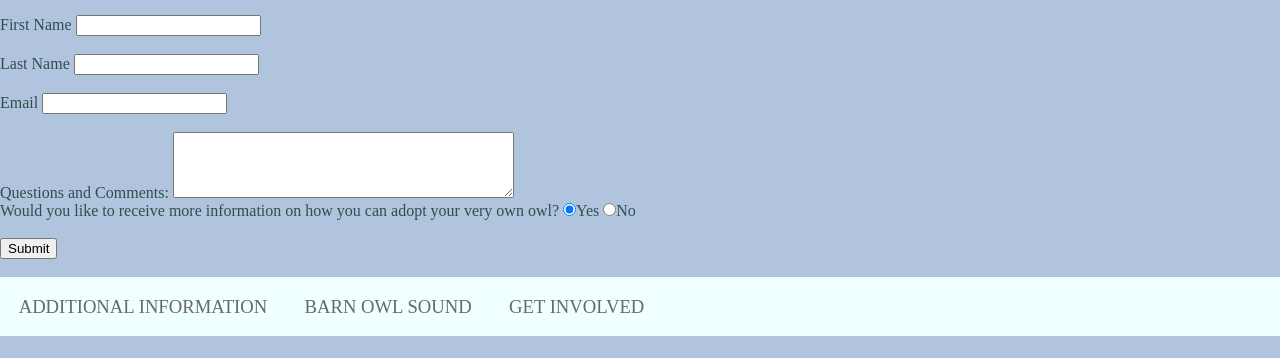
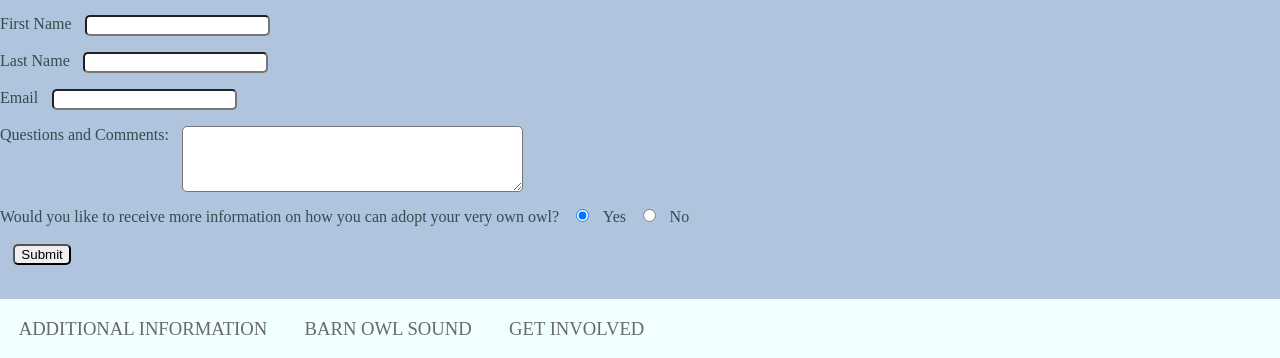
Before and after one commit to melissacole8/assignment4, a plain HTML site: page form.html in a window 1280 px wide. Shown: the part 467-825 px from the top of the page. Before the commit the page ends 803 px from the top, so only its background shows below. Drawn offline with Linux system fonts and the light colour scheme.

Commit message:
added code

```diff
--- a/css/flexboxlayout.css
+++ b/css/flexboxlayout.css
@@ -58,12 +58,16 @@ main {
     flex: 1;
 }
 
-form {
+form p {
     display: flex;
-    flex-direction: column;
-    flex: 1;
-    flex-wrap: wrap;
-/*    align-items: center;*/
+margin-bottom: 1em;
+}
+form select {
+    text-align: center;
+}
+form input, textarea, select {
+    margin: 0 1em;
+    border-radius: 5px;
 }
 
 footer {
--- a/form.html
+++ b/form.html
@@ -41,15 +41,15 @@
           <p>
           <label for="firstname">First Name </label>
             <input type="text" name="firstname" id="firstname">
-          </p><br>
+          </p>
         <p>
            <label for="lastname">Last Name </label>
             <input type="text" name="lastname" id="lastname">
-          </p><br>
+          </p>
         <p>
             <label for="email">Email </label>
             <input type="email" name="email" id="email">
-          </p><br>
+          </p>
           <p>
           <label for="comments">Questions and Comments:</label>
               <textarea name="Questionsandcomments" id="Questionsandcomments" rows="4" cols="40"></textarea>
@@ -58,8 +58,8 @@
           <label for="adoptanowl">Would you like to receive more information on how you can adopt your very own owl?</label>
             <input type="radio" name="adoptanowl" value="Yes" checked>Yes
             <input type="radio" name="adoptanowl" value="No">No
-         </div>
-          <br>
+         </div><br>
+
         <p>
           <label for="submit"></label>
             <input type="submit" value="Submit">
```
